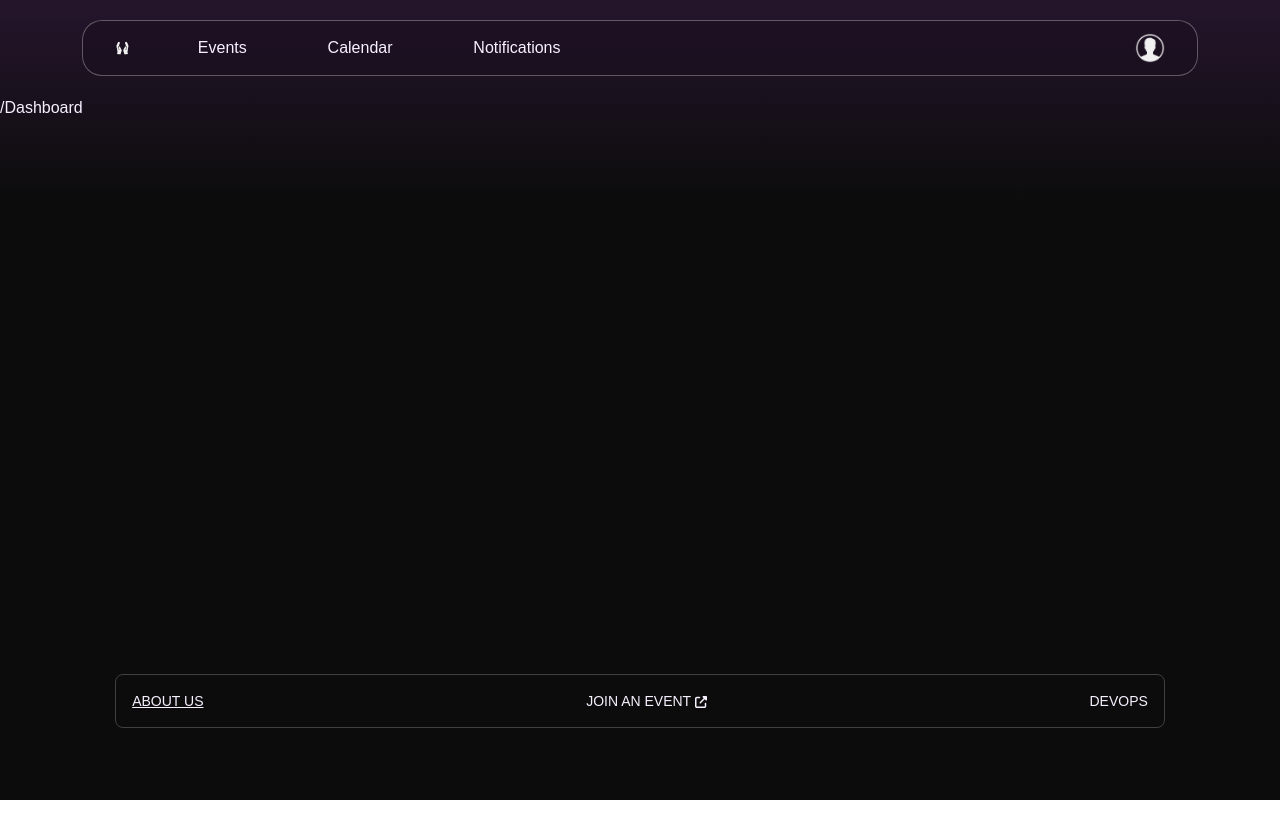
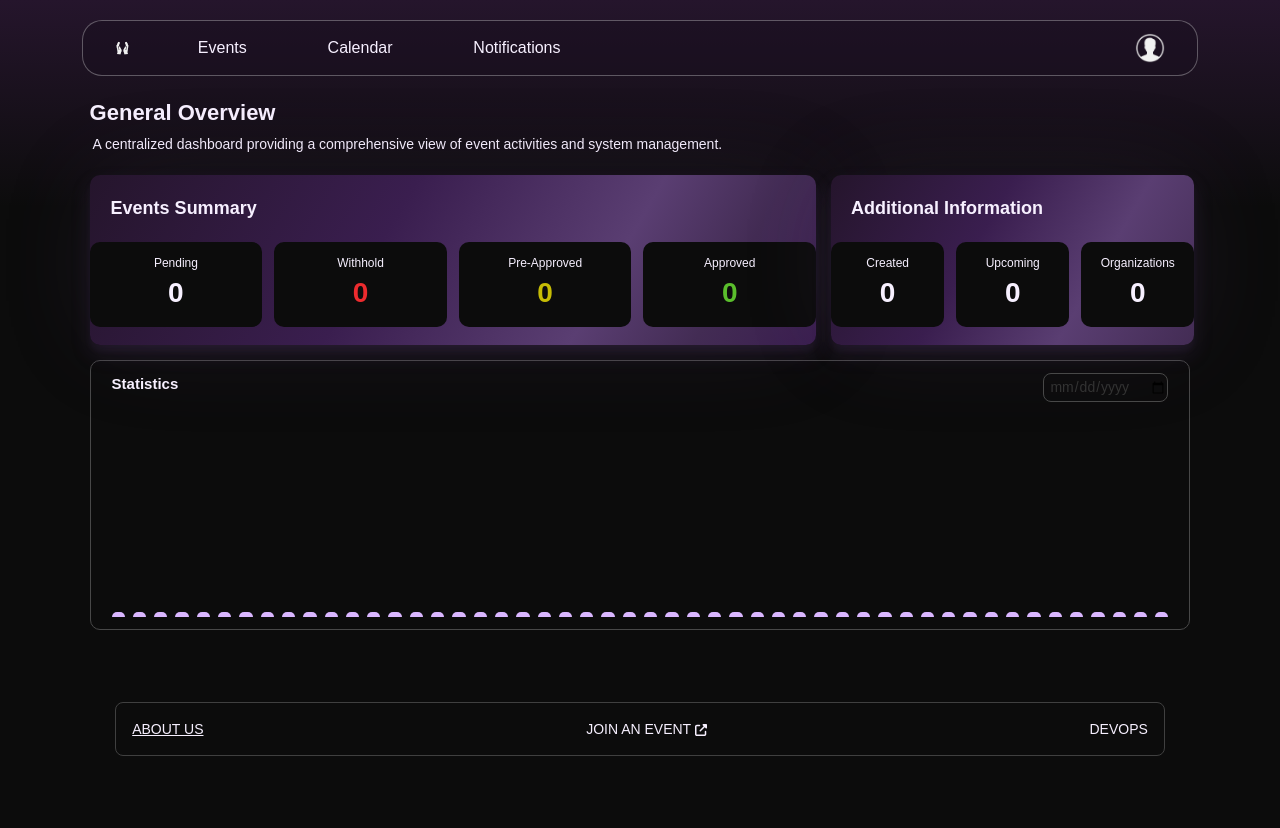
Before and after one commit to MeinardEdrei/Eventure, a Next.js app: page /Dashboard in a window 1280 px wide. Before the commit the page ends 800 px from the top, so only its background shows below. Built offline with nearby package versions, Linux system fonts and the light colour scheme; no server answers.

Commit message:
Admin Dashboard Front End

```diff
--- a/app/Dashboard/page.js
+++ b/app/Dashboard/page.js
@@ -1,11 +1,129 @@
 import React from 'react'
+import "../css/dashboard.css";
 
-const page = () => {
+function AdminDashboard() {
   return (
-    <div>
-      /Dashboard
+    <div className='dashboard-container'>
+      <div className='dashboard-subcontainer'>
+        <div className='overview-text'>
+          {/* General Overview */}
+          <h1>General Overview</h1>
+          <p>A centralized dashboard providing a comprehensive view of event activities and system management.</p>
+        </div>
+
+        <div className='information-summary'>
+          {/* Events Summary */}
+          <div className='event-summary-container'>
+            <div className='event-summary-text'>
+              <h2>Events Summary</h2>
+            </div>
+            <div className='event-status'>
+              <div className='summary pending'>
+                <h3>Pending</h3>
+                <span>0</span>
+              </div>
+              <div className='summary withhold'>
+                <h3>Withhold</h3>
+                <span>0</span>
+              </div>
+              <div className='summary pre-approved'>
+                <h3>Pre-Approved</h3>
+                <span>0</span>
+              </div>
+              <div className='summary approved'>
+                <h3>Approved</h3>
+                <span>0</span>
+              </div>
+            </div>
+          </div>
+
+          {/* Additional Information */}
+          <div className='additional-info-container'>
+            <div className='additional-info-text'>
+              <h2>Additional Information</h2>
+            </div>
+            <div className='activities-container'>
+              <div className='additional created'>
+                <h3>Created</h3>
+                <span>0</span>
+              </div>
+              <div className='additional upcoming'>
+                <h3>Upcoming</h3>
+                <span>0</span>
+              </div>
+              <div className='additional organizations'>
+                <h3>Organizations</h3>
+                <span>0</span>
+              </div>
+            </div>
+          </div>
+          <div className='additional-info'></div>
+        </div>
+
+        {/* Statistics */}
+        <div className='activity-overview'>
+          <div className='date-picker'>
+            <h2>Statistics</h2>
+            <div>
+              <input type="date" className="statistics-date" />
+            </div>
+          </div>
+          <div className='graph-container'>
+            <div className='graph'></div>
+            <div className='graph'></div>
+            <div className='graph'></div>
+            <div className='graph'></div>
+            <div className='graph'></div>
+            <div className='graph'></div>
+            <div className='graph'></div>
+            <div className='graph'></div>
+            <div className='graph'></div>
+            <div className='graph'></div>
+            <div className='graph'></div>
+            <div className='graph'></div>
+            <div className='graph'></div>
+            <div className='graph'></div>
+            <div className='graph'></div>
+            <div className='graph'></div>
+            <div className='graph'></div>
+            <div className='graph'></div>
+            <div className='graph'></div>
+            <div className='graph'></div>
+            <div className='graph'></div>
+            <div className='graph'></div>
+            <div className='graph'></div>
+            <div className='graph'></div>
+            <div className='graph'></div>
+            <div className='graph'></div>
+            <div className='graph'></div>
+            <div className='graph'></div>
+            <div className='graph'></div>
+            <div className='graph'></div>
+            <div className='graph'></div>
+            <div className='graph'></div>
+            <div className='graph'></div>
+            <div className='graph'></div>
+            <div className='graph'></div>
+            <div className='graph'></div>
+            <div className='graph'></div>
+            <div className='graph'></div>
+            <div className='graph'></div>
+            <div className='graph'></div>
+            <div className='graph'></div>
+            <div className='graph'></div>
+            <div className='graph'></div>
+            <div className='graph'></div>
+            <div className='graph'></div>
+            <div className='graph'></div>
+            <div className='graph'></div>
+            <div className='graph'></div>
+            <div className='graph'></div>
+            <div className='graph'></div>
+          </div>
+        </div>
+      </div>
     </div>
   )
 }
 
-export default page
+export default AdminDashboard
--- /dev/null
+++ b/app/css/dashboard.css
@@ -0,0 +1,176 @@
+.dashboard-container {
+  display: flex;
+  align-items: center;
+  justify-content: center;
+}
+.dashboard-subcontainer {
+  min-height: 300px;
+  width: 86%;
+}
+
+.overview-text h1 {
+  font-size: 22px;
+  font-weight: 700;
+}
+.overview-text p {
+  font-size: 14px;
+  margin: 5px 0px 20px 3px;
+}
+
+.information-summary {
+  width: 100%;
+  display: flex;
+  justify-content: space-between;
+}
+.event-summary-container {
+  height: 170px;
+  width: 66%;
+  background: linear-gradient(
+    120deg,
+    #25152C 0%,
+    #3A1E4F 40%,
+    #5A3E72 70%,
+    #432C54 85%,
+    #3A1E4F 100%);
+  border-radius: 10px;
+  box-shadow: 0 10px 20px rgba(90, 62, 114, 0.2),
+  0 6px 6px rgba(90, 62, 114, 0.1),
+  0 0 100px -10px rgba(90, 62, 114, 0.2);
+  transition: transform 0.3s ease, box-shadow 0.3s ease;
+}
+.event-summary-container:hover {
+  transform: translateY(-5px);
+  box-shadow: 0 15px 30px rgba(90, 62, 114, 0.3),
+    0 10px 10px rgba(90, 62, 114, 0.2),
+    0 0 120px -10px rgba(90, 62, 114, 0.2);
+}
+.event-status {
+  display: flex;
+  justify-content: center;
+  gap: 12px;
+}
+.event-summary-text h2 {
+  font-size: 18px;
+  font-weight: 600;
+  margin: 20px 21px;
+}
+.summary {
+  height: 85px;
+  width: 180px;
+  background-color: #0C0C0C;
+  border-radius: 10px;
+  text-align: center;
+  padding: 12px 0px 0px 0px;
+}
+.summary h3 {
+  font-size: 12px;
+  font-weight: 500;
+}
+.summary span {
+  font-size: 28px;
+  font-weight: 600;
+}
+.withhold span {
+  color: #ED2B2E;
+}
+.pre-approved span {
+  color: #C6BC05;
+}
+.approved span {
+  color: #5ABE2C;
+}
+
+.additional-info-container {
+  height: 170px;
+  width: 33%;
+  background: linear-gradient(
+    120deg,
+    #25152C 0%,
+    #3A1E4F 40%,
+    #5A3E72 70%,
+    #432C54 100%);
+  border-radius: 10px;
+  margin-left: 15px;
+  box-shadow: 0 10px 20px rgba(90, 62, 114, 0.2),
+              0 6px 6px rgba(90, 62, 114, 0.1),
+              0 0 100px -10px rgba(90, 62, 114, 0.2);
+  transition: transform 0.3s ease, box-shadow 0.3s ease;
+}
+
+.additional-info-container:hover {
+  transform: translateY(-5px);
+  box-shadow: 0 15px 30px rgba(90, 62, 114, 0.3),
+              0 10px 10px rgba(90, 62, 114, 0.2),
+              0 0 120px -10px rgba(90, 62, 114, 0.2);
+}
+.activities-container {
+  display: flex;
+  justify-content: center;
+  gap: 12px;
+}
+.additional-info-text {
+  font-size: 18px;
+  font-weight: 600;
+  margin: 20px 20px;
+}
+.additional {
+  height: 85px;
+  width: 115px;
+  background-color: #0C0C0C;
+  border-radius: 10px;
+  text-align: center;
+  padding: 12px 0px 0px 0px;
+}
+.additional h3 {
+  font-size: 12px;
+  font-weight: 500;
+}
+.additional span {
+  font-size: 28px;
+  font-weight: 600;
+}
+
+.activity-overview {
+  height: 270px;
+  width: 100%;
+  background-color: #0C0C0C;
+  border: 1px solid #484848;
+  border-radius: 10px;
+  margin-top: 15px;
+  padding: 12px 21px;
+  display: flex;
+  flex-direction: column;
+  justify-content: space-between;
+}
+.date-picker {
+  display: flex;
+  justify-content: space-between;
+}
+.date-picker h2 {
+  font-size: 15px;
+  font-weight: 600;
+}
+
+.statistics-date {
+  appearance: none; /* For modern browsers */
+  -webkit-appearance: none; /* For Safari and Chrome */
+  -moz-appearance: none; /* For Firefox */
+  background: none;
+  border: 1px solid #484848; /* Add your custom border */
+  padding: 2px 0px 2px 5px; /* Add padding */
+  font-size: 14px; /* Customize font */
+  color: #333; /* Customize text color */
+  border-radius: 8px; /* Optional: round corners */
+}
+
+.graph-container {
+  display: flex;
+  gap: 8px;
+}
+.graph {
+  height: 5px;
+  width: 15px;
+  background-color: #DAB7FF;
+  border-top-left-radius: 8px;
+  border-top-right-radius: 8px;
+}
```
